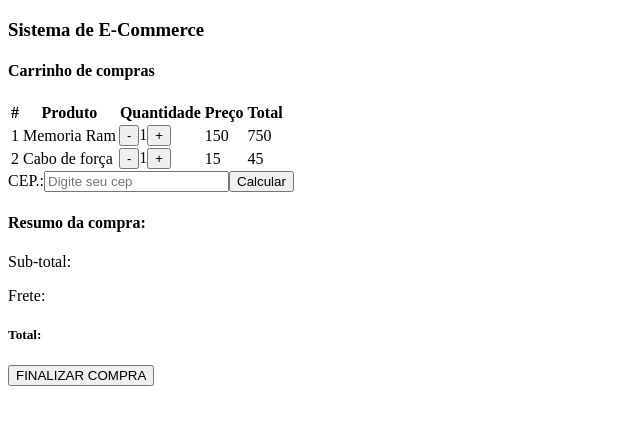
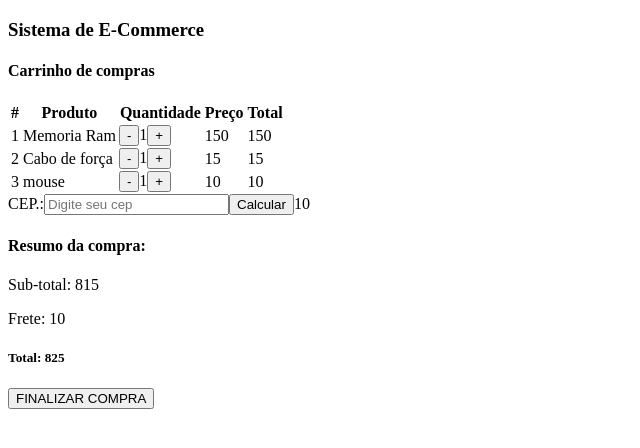
Before and after one commit to eliseu-daniel/e-commerce, a React (Vite) app: page / in a window 1280 px wide. Shown: the top 448 px of the page, without its empty margins (0-640 px from the left). Built offline with nearby package versions, Linux system fonts and the light colour scheme.

Commit message:
nem sei mais o que to fazendo

```diff
--- a/src/App.tsx
+++ b/src/App.tsx
@@ -1,17 +1,33 @@
+import { useState } from "react";
 import Frete from "./components/Frete";
 import Header from "./components/Header";
 import Summary from "./components/Summary";
 import Table from "./components/Table";
 import Title from "./components/Title";
+import {data} from "./data/products";
 
 function App() {
+
+	const [valorfrete, setValorFrete] = useState(0);
+
+	const getTotal = () => {
+		let sum = 0;
+		for(let item of data){
+			sum += item.price * item.quantity;
+		}
+
+		return sum;
+	}
+
+		const cartTotal = getTotal();
+
 	return (
 		<>
 			<Header />
 			<Title titulo="Carrinho de compras" />
 			<Table />
-			<Frete />
-			<Summary />
+			<Frete valor={10} setFrete = {setValorFrete}/>
+			<Summary subtotal={cartTotal} frete={valorfrete}/>
 		</>
 	);
 }
--- a/src/components/Frete.tsx
+++ b/src/components/Frete.tsx
@@ -1,11 +1,22 @@
+import { useEffect } from "react";
 import Button from "./Button";
 
-export default function Frete(){
+type freteProps = {
+    valor:number;
+    setFrete: (valor:number) => void;
+}
+
+export default function Frete({valor, setFrete}:freteProps){
+    useEffect(() => {
+        setFrete(valor);
+    }, [valor, setFrete]);
+
     return(
         <>
             <label htmlFor="cep">CEP.:</label>
             <input type="text" name="cep" id="cep" placeholder="Digite seu cep"/>
             <Button tipo="button" text="Calcular" />
+            <span>{valor}</span>
         </>
     )
 }
--- a/src/components/Summary.tsx
+++ b/src/components/Summary.tsx
@@ -1,12 +1,17 @@
 import Button from "./Button";
 
-export default function Summary(){
+type summaryProps = {
+    subtotal: number;
+    frete?: number
+}
+
+export default function Summary({subtotal, frete}: summaryProps){
 return(
     <>
         <h4>Resumo da compra:</h4>
-        <p>Sub-total: </p>
-        <p>Frete: </p>
-        <h5>Total:</h5>
+        <p>Sub-total: {subtotal = subtotal ? subtotal : 0}</p>
+        <p>Frete: {frete = frete ? frete : 0}</p>
+        <h5>Total: {subtotal + frete}</h5>
         <Button tipo="submit" text="FINALIZAR COMPRA" />
     </>
 )
--- a/src/components/Table.tsx
+++ b/src/components/Table.tsx
@@ -3,6 +3,7 @@ import TableRows from "./TableRow";
 import {data} from "../data/products";
 
 export default function Table() {
+
 	return (
 		<>
 			<table>
--- a/src/components/TableRow.tsx
+++ b/src/components/TableRow.tsx
@@ -20,7 +20,7 @@ export default function TableRows({ row }: RowProps) {
 		setQtd((prev) => prev - 1);
 	}
 
-	const total:number = row.quantity * row.price;
+	const total:number = qtd * row.price;
 
 
 	return (
--- a/src/data/products.ts
+++ b/src/data/products.ts
@@ -18,4 +18,10 @@ export const data: Produto[] = [
 		quantity: 3,
 		price: 15,
 	},
+	{
+		order: 3,
+		product: "mouse",
+		quantity: 2,
+		price: 10
+	}
 ];
```
